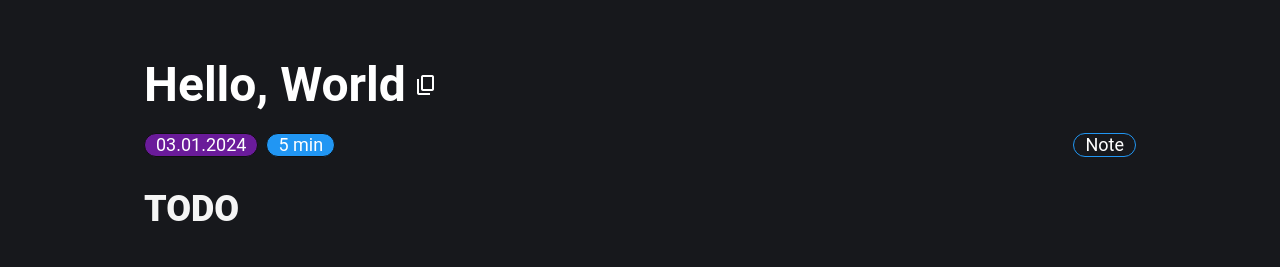
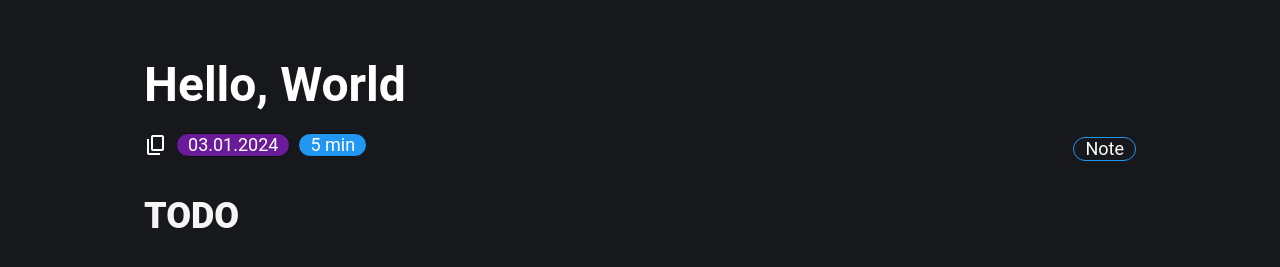
Before and after one commit to antonbashir/antonbashir.github.io, an Astro site: page /blog/en/hello-world in a window 1280 px wide. Shown: the part 67-334 px from the top of the page. Built offline with nearby package versions, Linux system fonts and the light colour scheme; Astro itself is replaced by a stand-in of ours; some packages are replaced by stand-ins of ours; what tailwind-typewriter, tailwindcss-elevation would draw is missing.

Commit message:
refactoring

```diff
--- a/src/pages/blog/[...slug].astro
+++ b/src/pages/blog/[...slug].astro
@@ -15,7 +15,9 @@ const { post } = Astro.props;
 const { Content } = await post.render();
 const url = Astro.request.url;
 const color = articleColor(post.data.label);
-const tags: string[] = post.data.tags?.split(",")?.map((tag: string) => tag.replaceAll(/\s/g, '')) ?? [];
+const tags: string[] =
+  post.data.tags?.split(",")?.map((tag: string) => tag.replaceAll(/\s/g, "")) ??
+  [];
 ---
 
 <html lang="en">
@@ -50,20 +52,20 @@ const tags: string[] = post.data.tags?.split(",")?.map((tag: string) => tag.repl
     <div class="max-w-5xl py-12 px-4 m-auto">
       <div class="flex flex-row place-items-center">
         <div class="flex flex-col gap-2 flex-1">
-          <div>
-            <clipboard-copy value={url}>
           <div class="inline-flex flex-row gap-2 items-center">
             <p class="text-3xl md:text-5xl font-bold">
               {post.data.title}
             </p>
+          </div>
+          <div class="flex flex-col gap-2 pt-4 sm:flex-row">
+            <div class="flex flex-1 gap-2 flex-col sm:flex-row">
+              <div>
+                <clipboard-copy value={url}>
                   <span class="material-symbols-outlined text-3xl"
                     >content_copy</span
                   >
-              </div>
                 </clipboard-copy>
               </div>
-          <div class="flex flex-col gap-2 pt-4 sm:flex-row">
-            <div class="flex flex-1 gap-2 flex-col sm:flex-row">
               <div class="badge badge-lg badge-ghost bg-purple-800">
                 <p class="text-lg">{post.data.date}</p>
               </div>
```
Lines whose indentation alone changed are shown as unchanged.
